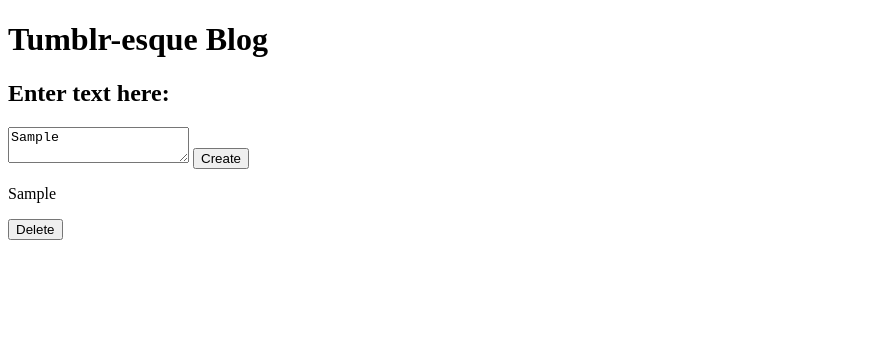
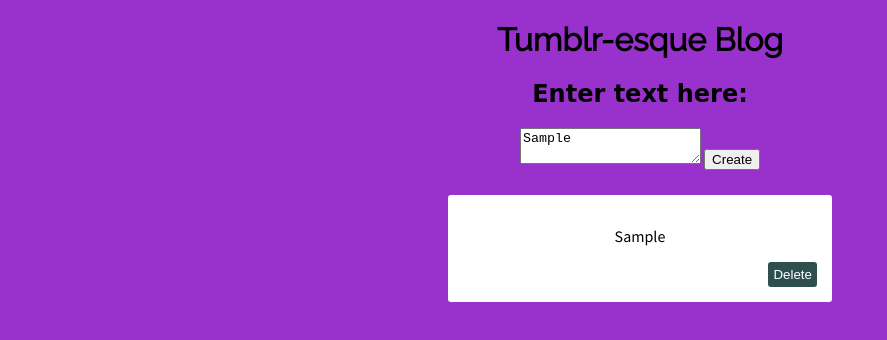
Before and after one commit to lapinell/dynamic-cards, a plain HTML site: page index.html in a window 1280 px wide. Both pictures are taken after typing "Sample" into the empty fields and a click on the button "Create". Shown: the whole page, without its empty margins (0-887 px from the left). Drawn offline with Linux system fonts and the light colour scheme; a web font is replaced by a local one.

Commit message:
added basic styling

```diff
--- a/cards.css
+++ b/cards.css
@@ -0,0 +1,38 @@
+body {
+    background: darkorchid;
+    color: black;
+    text-align: center;
+    font-family: 'Source Sans Pro', sans-serif;
+}
+
+h1 {
+    font-family: 'Raleway', sans-serif;
+}
+
+h2 {
+    font-family: 'Nanum Brush Script', cursive;
+}
+
+#contentContainer {
+    display: flex;
+    flex-flow: row wrap;
+    justify-content: space-around;
+    align-items: flex-start;
+}
+
+article {
+    background: white;
+    width: 28%;
+    margin: 25px auto;
+    padding: 15px;
+    border-radius: 3px;
+}
+
+button.deleteButton {
+    border-radius: 3px;
+    border: none;
+    background: darkslategrey;
+    color: white;
+    padding: 5px;
+    float: right;
+}
--- a/index.html
+++ b/index.html
@@ -5,6 +5,7 @@
     <meta http-equiv="X-UA-Compatible" content="IE=edge">
     <title>Page Title</title>
     <meta name="viewport" content="width=device-width, initial-scale=1">
+    <link href="https://fonts.googleapis.com/css?family=Nanum+Brush+Script|Raleway|Source+Sans+Pro" rel="stylesheet">
     <link rel="stylesheet" type="text/css" media="screen" href="cards.css" />
 </head>
 <body>
```
